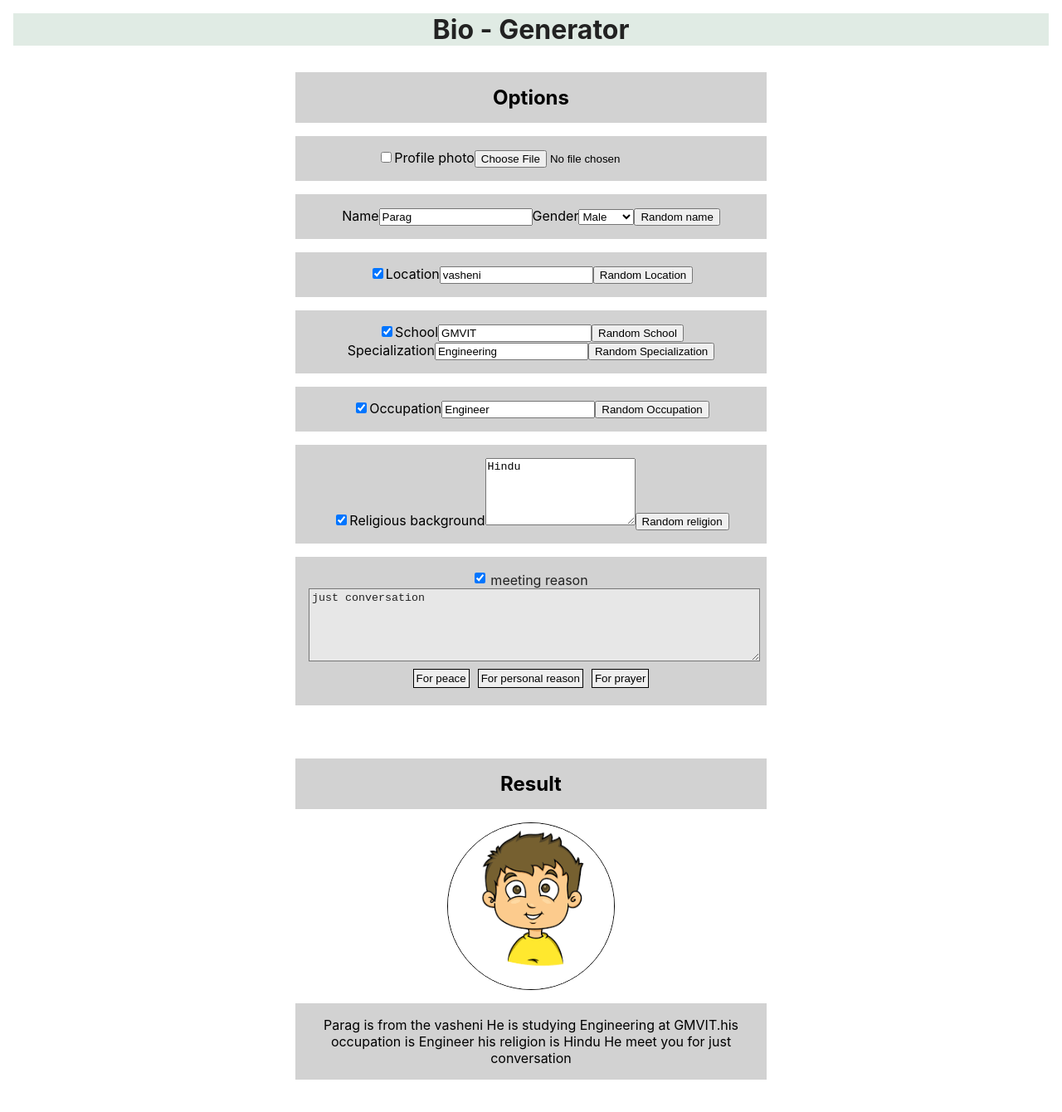
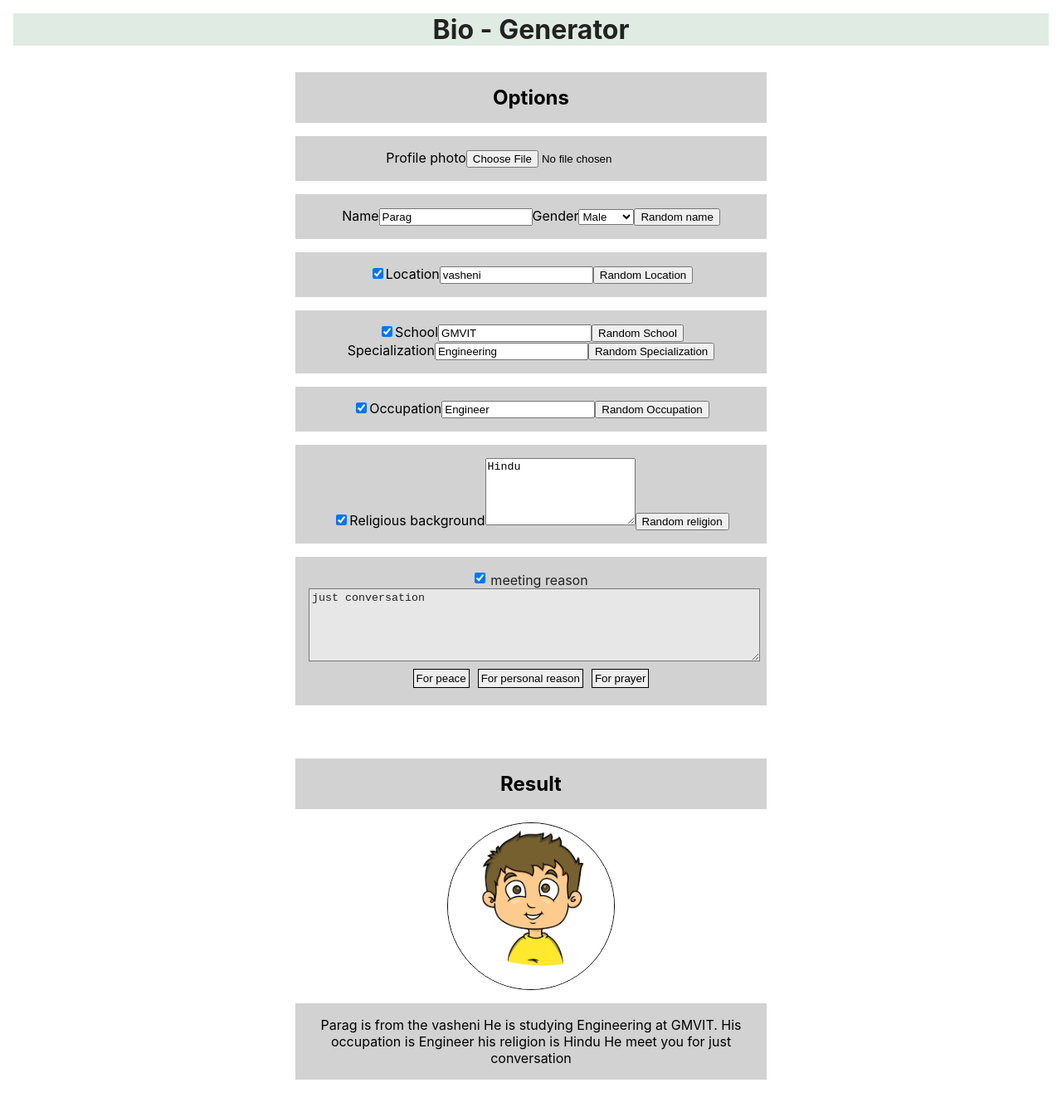
Before and after one commit to paragpatil187/Bio_Generator_App, a React (Create React App) app: page / in a window 1280 px wide. Shown: the top 1340 px of the page at 83% size. Built offline with nearby package versions, Linux system fonts and the light colour scheme.

Commit message:
fixes changes

```diff
--- a/src/App.js
+++ b/src/App.js
@@ -138,8 +138,7 @@ console.log(gender)
 
           <h2 className="box">Options</h2>
           <div className="box">
-            <input type="checkbox">
-             </input>
+
             <label>Profile photo</label>
           <input type="file" onChange={photoUpload}></input>
           </div>
@@ -254,8 +253,8 @@ console.log(gender)
           </div>
 
           <div className="box">
-            {name} {isCheckedLocation ? `is from the ${location}` : null}  {isCheckedSchool?`${gender=="male"? "He":"She"} is studying ${stream} at ${school}`:null}.{isCheckedOccuption ? `his occupation is ${occupation}` : null}
-            {isCheckedReligion ? `${gender=="male"? " his":"her"} religion is ${religion}` : null}   {gender=="male"? "He":"She"} {isChecked ? `meet you for ${meeting}` : null}
+            {name} {isCheckedLocation ? `is from the ${location}` : null}  {isCheckedSchool?`${gender=="male"? "He":"She"} is studying ${stream} at ${school}`:null}.{isCheckedOccuption ? `${gender=="male"? " His":" Her"} occupation is ${occupation}` : null}
+            {isCheckedReligion ? `${gender=="male"? " his":" her"} religion is ${religion}` : null}   {gender=="male"? "He":"She"} {isChecked ? `meet you for ${meeting}` : null}
 
           </div>
 
```
